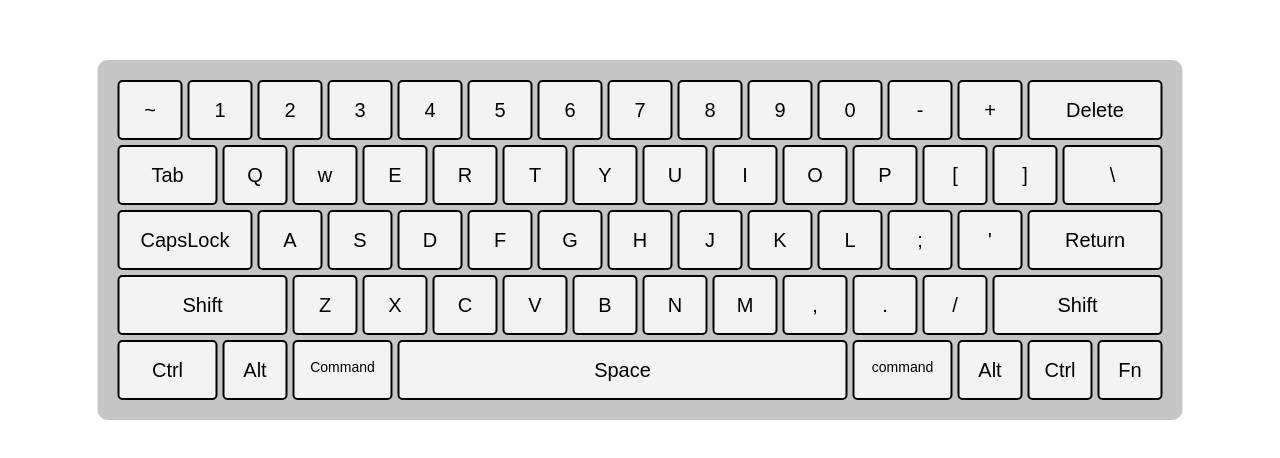
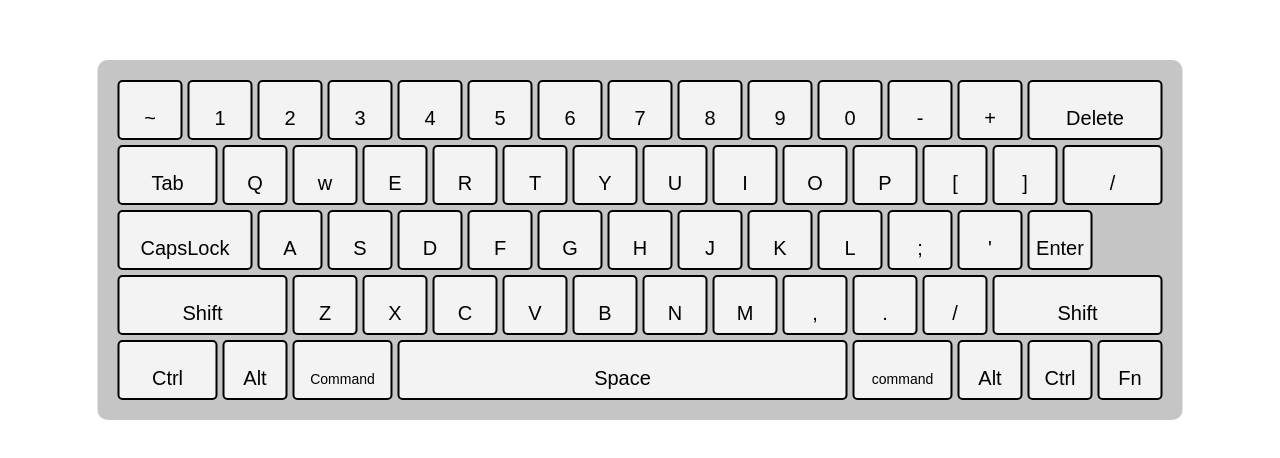
Before and after one commit to aleksandrovicxx/Keyboard-Test-App, a plain HTML site: page Index.html in a window 1280 px wide. Shown: the part 160-618 px from the top of the page. Drawn offline with Linux system fonts and the light colour scheme.

Commit message:
there are little things left

```diff
--- a/Index.html
+++ b/Index.html
@@ -7,68 +7,69 @@
 <link rel="stylesheet" href="styles.css">
 </head>
 <body>
-    <div class="keyboard-base">
-        <div class="key">~</div>
-        <div class="key">1</div>
-        <div class="key">2</div>
-        <div class="key">3</div>
-        <div class="key">4</div>
-        <div class="key">5</div>
-        <div class="key">6</div>
-        <div class="key">7</div>
-        <div class="key">8</div>
-        <div class="key">9</div>
-        <div class="key">0</div>
-        <div class="key">-</div>
-        <div class="key">+</div>
-        <div class="key delete">Delete</div>
-        <div class="key tab">Tab</div>
-        <div class="key">Q</div>
-        <div class="key">w</div>
-        <div class="key">E</div>
-        <div class="key">R</div>
-        <div class="key">T</div>
-        <div class="key">Y</div>
-        <div class="key">U</div>
-        <div class="key">I</div>
-        <div class="key">O</div>
-        <div class="key">P</div>
-        <div class="key">[</div>
-        <div class="key">]</div>
-        <div class="key backslash">\</div>
-        <div class="key capslock">CapsLock</div>
-        <div class="key">A</div>
-        <div class="key">S</div>
-        <div class="key">D</div>
-        <div class="key">F</div>
-        <div class="key">G</div>
-        <div class="key">H</div>
-        <div class="key">J</div>
-        <div class="key">K</div>
-        <div class="key">L</div>
-        <div class="key">;</div>
-        <div class="key">'</div>
-        <div class="key return">Return</div>
-        <div class="key leftshift">Shift</div>
-        <div class="key">Z</div>
-        <div class="key">X</div>
-        <div class="key">C</div>
-        <div class="key">V</div>
-        <div class="key">B</div>
-        <div class="key">N</div>
-        <div class="key">M</div>
-        <div class="key">,</div>
-        <div class="key">.</div>
-        <div class="key">/</div>
-        <div class="key rightshift">Shift</div>
-        <div class="key leftctrl">Ctrl</div>
-        <div class="key">Alt</div>
-        <div class="key command">Command</div>
-        <div class="key space">Space</div>
-        <div class="key command">command</div>
-        <div class="key">Alt</div>
-        <div class="key">Ctrl</div>
-        <div class="key">Fn</div>
+    <div class="keyboard-base" id="keyboard">
+        <button class="key" value="~">~</button>
+        <button class="key" value="1">1</button>
+        <button class="key" value="2">2</button>
+        <button class="key" value="3">3</button>
+        <button class="key" value="4">4</button>
+        <button class="key" value="5">5</button>
+        <button class="key" value="6">6</button>
+        <button class="key" value="7">7</button>
+        <button class="key" value="8">8</button>
+        <button class="key" value="9">9</button>
+        <button class="key" value="0">0</button>
+        <button class="key" value="-">-</button>
+        <button class="key" value="+">+</button>
+        <button class="key delete" value="Delete">Delete</button>
+        <button class="key tab" value="Tab">Tab</button>
+        <button class="key" value="Q">Q</button>
+        <button class="key" value="w">w</button>
+        <button class="key" value="E">E</button>
+        <button class="key" value="R">R</button>
+        <button class="key" value="T">T</button>
+        <button class="key" value="Y">Y</button>
+        <button class="key" value="U">U</button>
+        <button class="key" value="I">I</button>
+        <button class="key" value="O">O</button>
+        <button class="key" value="P">P</button>
+        <button class="key" value="[">[</button>
+        <button class="key" value="]">]</button>
+        <button class="key backslash" value="\">/</button>
+        <button class="key capslock" value="CapsLock">CapsLock</button>
+        <button class="key" value="A">A</button>
+        <button class="key" value="S">S</button>
+        <button class="key" value="D">D</button>
+        <button class="key" value="F">F</button>
+        <button class="key" value="G">G</button>
+        <button class="key" value="H">H</button>
+        <button class="key" value="J">J</button>
+        <button class="key" value="K">K</button>
+        <button class="key" value="L">L</button>
+        <button class="key" value=";">;</button>
+        <button class="key" value="'">'</button>
+        <button class="key enter" value="Enter">Enter</button>
+        <button class="key leftshift" value="Shift">Shift</button>
+        <button class="key" value="Z">Z</button>
+        <button class="key" value="X">X</button>
+        <button class="key" value="C">C</button>
+        <button class="key" value="V">V</button>
+        <button class="key" value="B">B</button>
+        <button class="key" value="N">N</button>
+        <button class="key" value="M">M</button>
+        <button class="key" value=",">,</button>
+        <button class="key" value=".">.</button>
+        <button class="key" value="/">/</button>
+        <button class="key rightshift" value="Shift">Shift</button>
+        <button class="key leftctrl" value="Control">Ctrl</button>
+        <button class="key" value="Alt">Alt</button>
+        <button class="key command" value="Command">Command</button>
+        <button class="key space" value="Space" id="space">Space</button>
+        <button class="key command" value="command">command</button>
+        <button class="key" value="Alt">Alt</button>
+        <button class="key" value="Ctrl">Ctrl</button>
+        <button class="key" id="fn" value="Fn">Fn</button>
     </div>
+    <script src="script.js"></script>
 </body>
 </html>
--- a/script.js
+++ b/script.js
@@ -0,0 +1,19 @@
+let allDivs = document.querySelectorAll("button")
+
+
+document.addEventListener("keydown", (e) =>{
+
+    let pushedButton = (e.key);
+    console.log(pushedButton);
+
+    allDivs.forEach(div =>{
+        if(div.value == pushedButton){
+            div.style.backgroundColor = "green"
+        }
+        else if(pushedButton == ' '){
+            let space = document.getElementById('space');
+            space.style.backgroundColor = 'green'
+        }
+
+    })
+});
```
